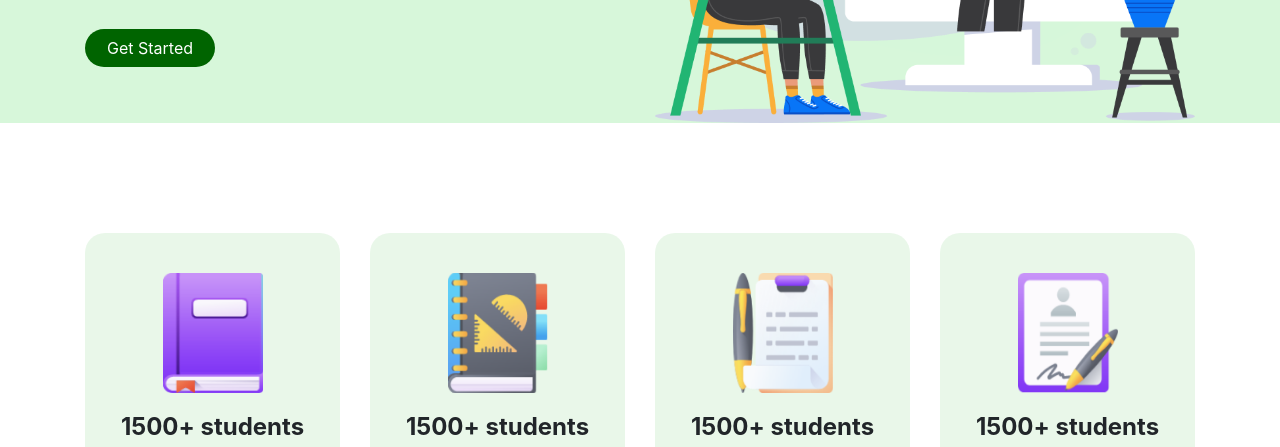
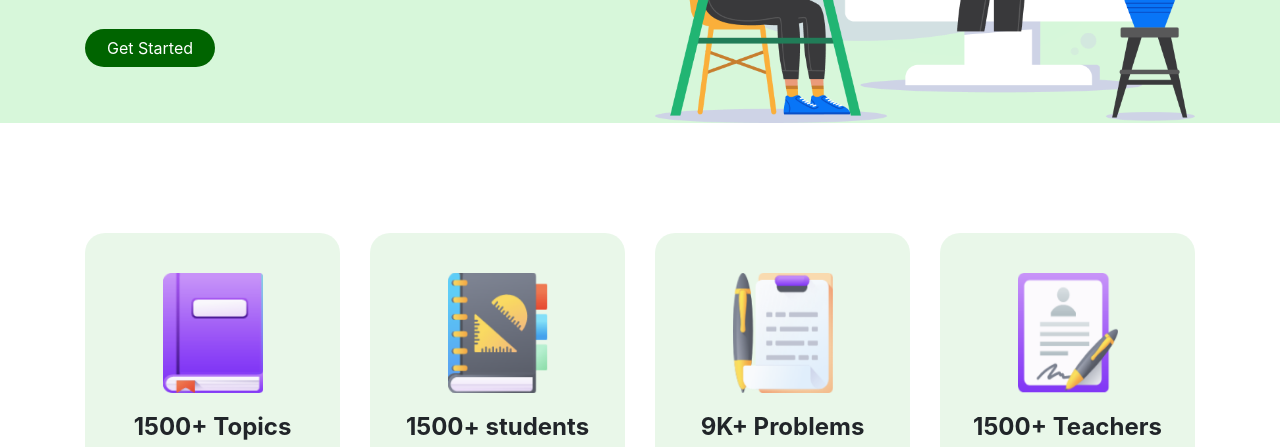
Before and after one commit to Noman1120/E-School-BD, a plain HTML site: page index.html in a window 1280 px wide. Shown: the part 350-797 px from the top of the page. Drawn offline with nearby package versions, Linux system fonts and the light colour scheme.

Commit message:
May be solved

```diff
--- a/index.html
+++ b/index.html
@@ -48,7 +48,7 @@
                 <button class="btn">Get Started</button>
             </div>
             <div class="col-md-6">
-                <img src="photos/Illustration.png" alt="">
+                <img src="Photos/Illustration.png" alt="">
             </div>
         </div>
     </div>
@@ -59,7 +59,7 @@
           <div class="card mb-4 border-0 scl-info">
               <img src="ICON/book.png" alt="">
               <div class="card-body">
-                      <h4 class="font-weight-bold">1500+ students</h4>
+                      <h4 class="font-weight-bold">1500+ Topics</h4>
                     <p>It will help you a lot</p>
               </div>
           </div>
@@ -77,7 +77,7 @@
       <div class="card mb-4 border-0 scl-info">
           <img src="ICON/Test.png" alt="">
           <div class="card-body">
-                    <h4 class="font-weight-bold">1500+ students</h4>
+                    <h4 class="font-weight-bold">9K+ Problems</h4>
                 <p>It will help you a lot</p>
           </div>
       </div>
@@ -86,7 +86,7 @@
           <div class="card mb-4 border-0 scl-info">
               <img src="ICON/Student.png" alt="">
               <div class="card-body">
-                        <h4 class="font-weight-bold">1500+ students</h4>
+                        <h4 class="font-weight-bold">1500+ Teachers</h4>
                     <p>It will help you a lot</p>
               </div>
           </div>
@@ -243,7 +243,7 @@
                 </div>
             </div>
         </div>
-        <p class="d-flex justify-content-center">@All Rights presurved by Programming-Hero,2020</p>
+        <p class="d-flex justify-content-center">All Rights presurved by © Programming-Hero,2020</p>
     </footer>
     <script src="https://code.jquery.com/jquery-3.5.1.slim.min.js" integrity="sha384-DfXdz2htPH0lsSSs5nCTpuj/zy4C+OGpamoFVy38MVBnE+IbbVYUew+OrCXaRkfj" crossorigin="anonymous"></script>
 <script src="https://cdn.jsdelivr.net/npm/popper.js@1.16.0/dist/umd/popper.min.js" integrity="sha384-Q6E9RHvbIyZFJoft+2mJbHaEWldlvI9IOYy5n3zV9zzTtmI3UksdQRVvoxMfooAo" crossorigin="anonymous"></script>
```
